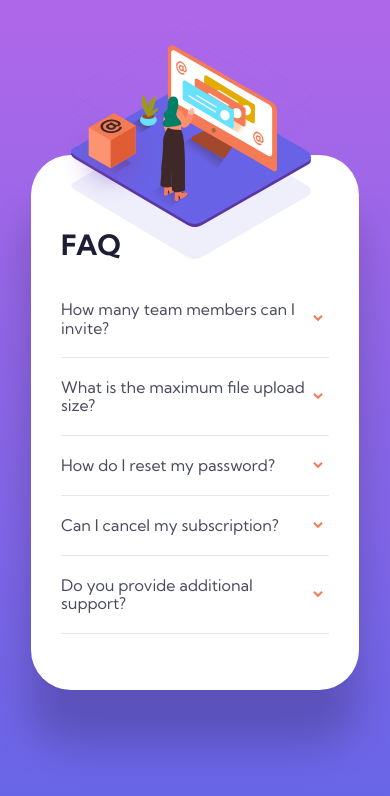
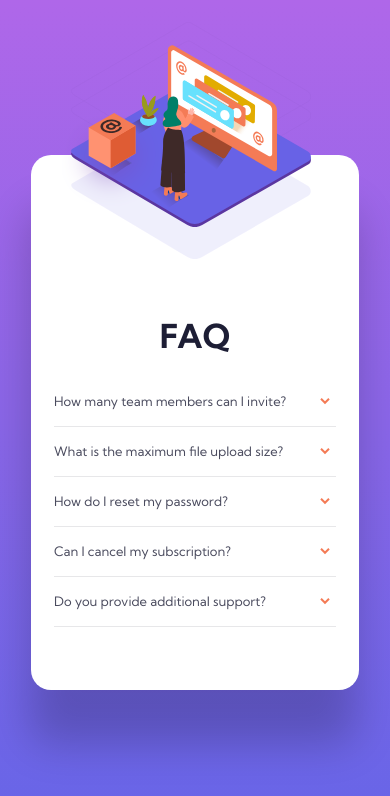
Before and after one commit to RenszCamacho/accordion-card, a website built with Parcel: page src/index.html in a window 390 px wide. Built offline with nearby package versions, Linux system fonts and the light colour scheme.

Commit message:
Accordion-Card. Mobile Designe. Done.

```diff
--- a/src/sass/_mainFaq.scss
+++ b/src/sass/_mainFaq.scss
@@ -8,6 +8,7 @@
 
     @include rwd(large) {
       height: 0;
+      z-index: 10;
     }
   }
 
@@ -16,13 +17,18 @@
     padding-right: 6rem;
 
     @include rwd(large) {
-      padding: 3rem;
+      padding: 2.3rem;
+      margin-top: 7.8rem;
     }
   }
 
   &__title {
-    font-size: 2.8rem;
+    font-size: 3.3rem;
     color: $primary-color-dark;
+
+    @include rwd(large) {
+      text-align: center;
+    }
   }
 
   &__wrapQuestion {
@@ -48,6 +54,10 @@
     justify-content: space-between;
     align-items: center;
     padding: 2rem 0;
+
+    @include rwd(large) {
+      padding: 1.5rem 0;
+    }
   }
 
   &__question {
@@ -58,6 +68,10 @@
 
     &:hover {
       color: $primary-color-red;
+    }
+
+    @include rwd(large) {
+      font-size: 1.3rem;
     }
   }
 
--- a/src/sass/_mainImg.scss
+++ b/src/sass/_mainImg.scss
@@ -22,6 +22,7 @@
       grid-gap: 0;
       width: 32.8rem;
       height: 53.5rem;
+      border-radius: 2rem;
     }
   }
 
```
